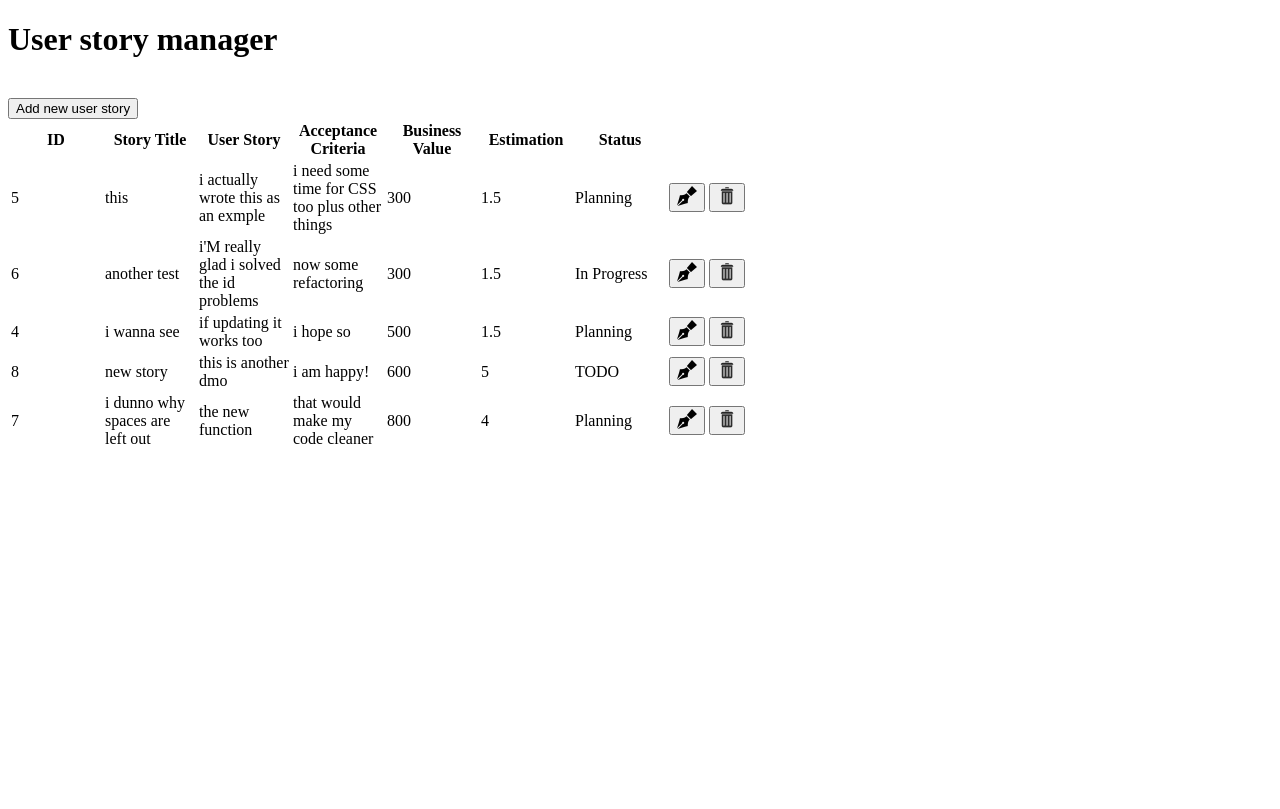
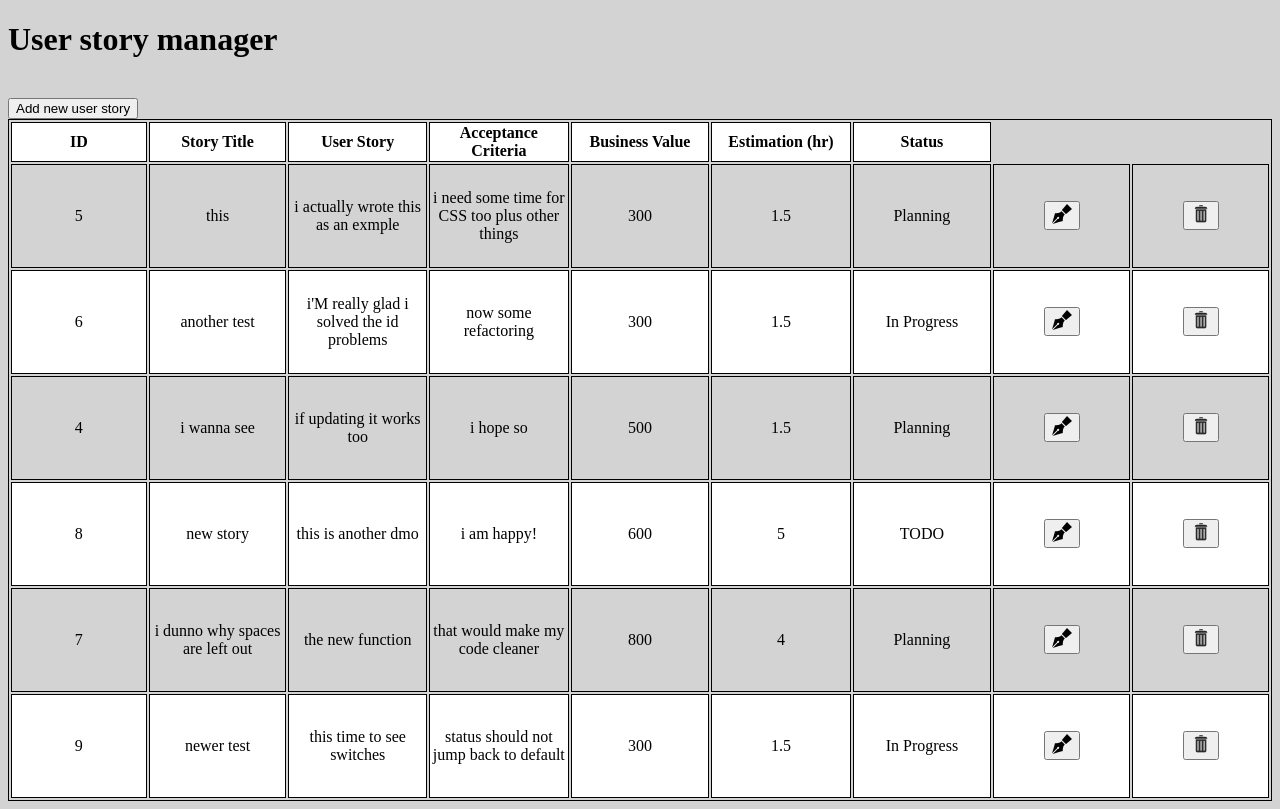
Before and after one commit to gabor-szeles/super-sprinter-3000-gabor-szeles, a Flask app: page / in a window 1280 px wide. Run offline with Flask 2, Linux system fonts and the light colour scheme.

Commit message:
css formatting added

```diff
--- a/database.csv
+++ b/database.csv
@@ -3,3 +3,4 @@
 4,i wanna see,if updating it works too,i hope so,500,1.5,Planning
 8,new story,this is another dmo,i am happy!,600,5,TODO
 7,i dunno why spaces are left out,the new function,that would make my code cleaner,800,4,Planning
+9,newer test,this time to see switches,status should not jump back to default,300,1.5,In Progress
--- /dev/null
+++ b/static/style.css
@@ -0,0 +1,30 @@
+body{
+    background: #d3d3d3;
+}
+
+tr:nth-child(odd) {
+   background-color: white;
+}
+
+table, th, td {
+
+    border: 1px solid black;
+}
+
+td {
+    width: 140px;
+    height: 100px;
+    text-align: center;
+}
+
+p {
+    font-weight: bold
+}
+
+p:after { content: ": " }
+
+label {
+font-style: italic;
+width: 100%;
+float: right;
+}
--- a/templates/list.html
+++ b/templates/list.html
@@ -2,6 +2,7 @@
 <html>
 <head>
     <meta charset="utf-8">
+    <link rel="stylesheet" href="/static/style.css">
     <title>User story manager</title>
 </head>
 <body>
@@ -15,13 +16,13 @@
             <th>User Story</th>
             <th>Acceptance Criteria</th>
             <th>Business Value</th>
-            <th>Estimation</th>
+            <th>Estimation (hr)</th>
             <th>Status</th>
         </tr>
     {% for list in database %}
         <tr>
             {% for item in list %}
-            <td style="width: 90px">{{ item }}</td>
+            <td>{{ item }}</td>
             {% endfor %}
             <td><form action="{{ url_for('route_update', story_id=list[0] ) }}">
                 <button type="Submit"><img src="/static/pen.png" /></button>
```
Also changed, not shown: templates/form.html (+13 -6 lines).
